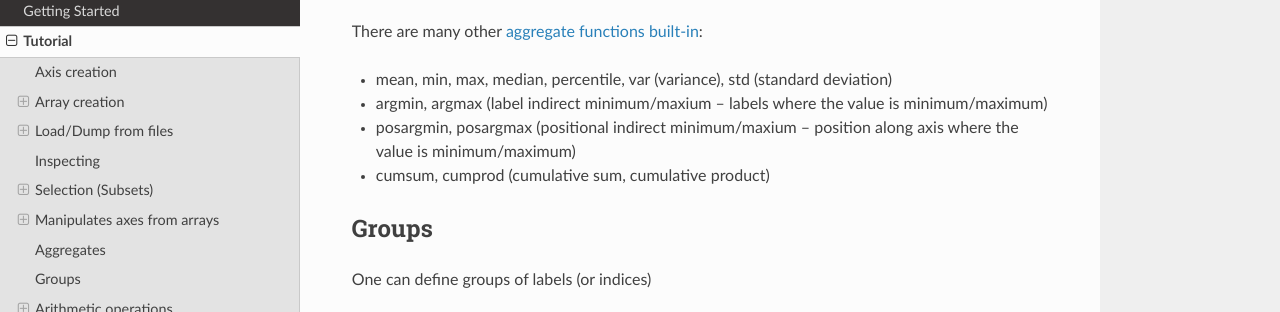
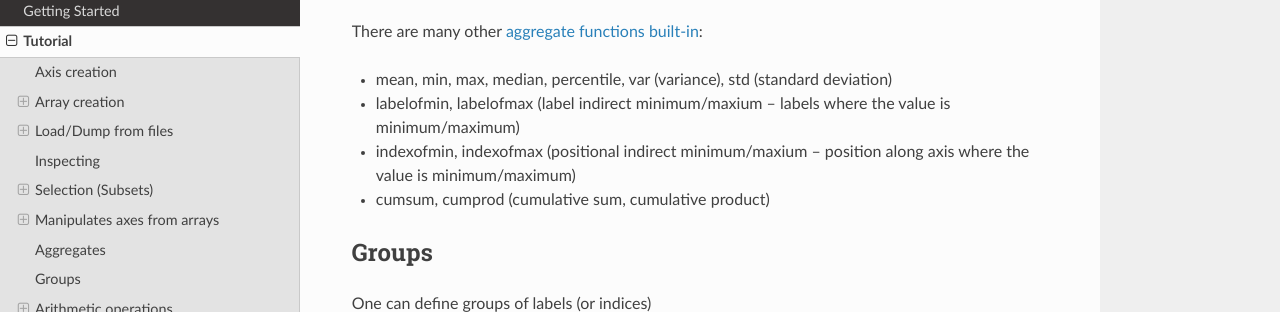
Before and after one commit to larray-project/larray, a Sphinx documentation site: the page built from doc/source/tutorial.rst, in a window 1280 px wide and 900 px high, scrolled down 17474 px, cut to the strip 164-476 px from the top of the window. Built offline with Sphinx 7.4.7 and the Read the Docs theme 2.0.0, drawn with Linux system fonts in a browser that asks for light colours.

Commit message:
* replaced sort_axis by sort_axes * replaced argmax, argmin, argsort by labelofmax, labelofmin, labelsofsorted * replaced posargmax, posargmin, posargsort by indexofmax, indexofmin, indicesofsorted

```diff
--- a/doc/source/changes/version_0_26.rst.inc
+++ b/doc/source/changes/version_0_26.rst.inc
@@ -12,6 +12,11 @@ Syntax changes
 
 * renamed `split_axis` to `split_axes` to reflect the fact that it can now split several axes at once (see below).
 
+* renamed several methods (closes :issue:`50`):
+
+    - `sort_axis` to `sort_axes`
+    - `argmax`, `argmin`, `argsort` to `labelofmax`, `labelofmin`, `labelsofsorted`
+    - `posargmax`, `posargmin`, `posargsort` to `indexofmax`, `indexofmin`, `indicesofsorted`
 
 New features
 ------------
--- a/doc/source/tutorial.rst
+++ b/doc/source/tutorial.rst
@@ -861,9 +861,9 @@ There are many other :ref:`aggregate functions built-in <la_agg>`:
 
 -  mean, min, max, median, percentile, var (variance), std (standard
    deviation)
--  argmin, argmax (label indirect minimum/maxium -- labels where the
+-  labelofmin, labelofmax (label indirect minimum/maxium -- labels where the
    value is minimum/maximum)
--  posargmin, posargmax (positional indirect minimum/maxium -- position
+-  indexofmin, indexofmax (positional indirect minimum/maxium -- position
    along axis where the value is minimum/maximum)
 -  cumsum, cumprod (cumulative sum, cumulative product)
 
```
Also changed, not shown: other parts of doc/source/tutorial.rst (+2 -2 lines), doc/source/api.rst (+7 -7 lines), 1 other file.
